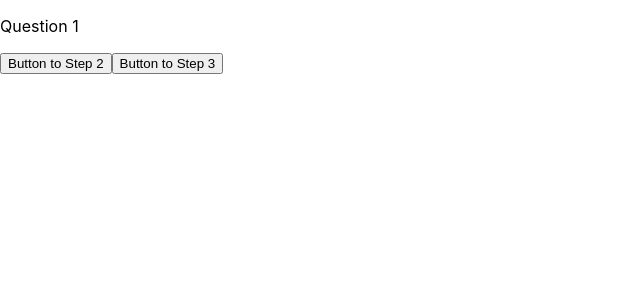
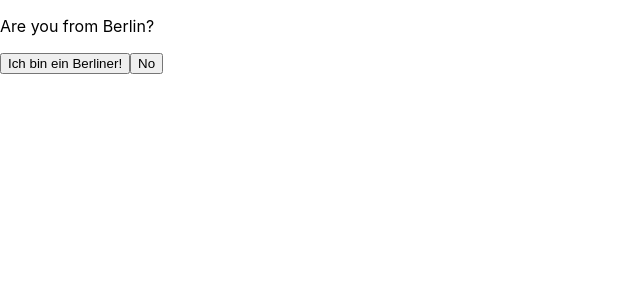
Before and after one commit to hannesreinsch/ticketfinder, a React (Create React App) app: page / in a window 1280 px wide. Shown: the top 300 px of the page, without its empty margins (0-640 px from the left). Built offline with nearby package versions, Linux system fonts and the light colour scheme.

Commit message:
created real db instead of dummy

```diff
--- a/src/components/Container.jsx
+++ b/src/components/Container.jsx
@@ -1,18 +1,50 @@
 import React, { useState } from "react"
 import Step from "./Step"
-import steps from "../constants/steps"
+import { Button } from "./elements"
+import { db, Q_NOTICKET } from "../constants/db"
 
 export default function Container() {
-  const [currStep, setCurrStep] = useState("step1")
+  const [currStep, setCurrStep] = useState(Q_NOTICKET)
+  const [previousChoices, setPreviousChoices] = useState([])
 
   function handleNextStepSelection(nextStep) {
+    if (nextStep === Q_NOTICKET) {
+      setPreviousChoices([])
+    } else {
+      setPreviousChoices((oldState) => [
+        ...oldState,
+        {
+          stepKey: currStep,
+          question: db[currStep].text,
+          choice: db[nextStep].buttonTextToStep,
+        },
+      ])
+    }
     setCurrStep(nextStep)
   }
 
   return (
     <>
+      {previousChoices.length > 0 && (
+        <>
+          <p>Your previous choices</p>
+          {previousChoices.map((prevChoice) => {
+            return (
+              <ol>
+                <li>
+                  <Button
+                    onClick={() => handleNextStepSelection(prevChoice.stepKey)}
+                  >
+                    {prevChoice.question} : {prevChoice.choice}
+                  </Button>
+                </li>
+              </ol>
+            )
+          })}
+        </>
+      )}
       <Step
-        step={steps[currStep]}
+        step={db[currStep]}
         handleNextStepSelection={handleNextStepSelection}
       />
     </>
--- a/src/components/Step.jsx
+++ b/src/components/Step.jsx
@@ -1,21 +1,21 @@
 import React from "react"
 import PropTypes from "prop-types"
 import { Button } from "./elements"
-import steps from "../constants/steps"
+import { db } from "../constants/db"
 
 export default function Step({ step, handleNextStepSelection }) {
-  const { question, choices } = step
   return (
     <>
-      <p>{question}</p>
-      {step.choices.map((choice) => {
-        const correspondingStep = steps[choice]
-        return (
-          <Button onClick={() => handleNextStepSelection(choice)}>
-            {correspondingStep.buttonContent}
-          </Button>
-        )
-      })}
+      <p>{step.text}</p>
+      {step.choices &&
+        step.choices.map((choice) => {
+          const correspondingStep = db[choice]
+          return (
+            <Button onClick={() => handleNextStepSelection(choice)}>
+              {correspondingStep.buttonTextToStep}
+            </Button>
+          )
+        })}
     </>
   )
 }
--- /dev/null
+++ b/src/constants/db.js
@@ -0,0 +1,108 @@
+// constants, to avoid typos between choices (strings in array) & steps (keys in steps)
+const Q_NOTICKET = "noTicketQuestion"
+const Q_DURATION = "duration"
+const Q_STAYFORONEDAY = "stayForOneDay"
+const Q_STAYFORONEWEEK = "stayForOneWeek"
+const Q_STAYFORONEMONTH = "stayForOneMonth"
+const Q_WITHOUTRETURN = "WithoutReturn"
+const Q_WITHRETURN = "withReturn"
+const T_NOTICKET = "noTicket"
+const T_SHORTTRIPTICKET = "shortTripTicket"
+const T_SINGLETICKET = "singleTicket"
+const T_FULLDAYTICKET = "fullDayTicket"
+const T_FOURSHORTTRIPTICKET = "fourShortTripTicket"
+const T_FOURSINGLETICKET = "fourSingleTicket"
+const T_ONEWEEKTICKETWITHBIKE = "OneWeekTicketWithBike"
+const T_ONEWEEKTICKETWITHOUTBIKE = "OneWeekTicketWithoutBike"
+const T_ONEMONTHTICKETTENAM = "OneMonthTicketTenAM"
+const T_ONEMONTHTICKET = "OneMonthTicket"
+
+const db = {
+  [Q_NOTICKET]: {
+    text: "Are you from Berlin?",
+    buttonTextToStep: "Restart",
+    choices: [T_NOTICKET, Q_DURATION],
+  },
+  [Q_DURATION]: {
+    text: "How long will you stay in Berlin?",
+    buttonTextToStep: "No",
+    choices: [Q_STAYFORONEDAY, Q_STAYFORONEWEEK, Q_STAYFORONEMONTH],
+  },
+  [Q_STAYFORONEDAY]: {
+    text: "Do you need a return?",
+    buttonTextToStep: "One day",
+    choices: [Q_WITHRETURN, Q_WITHOUTRETURN],
+  },
+  [Q_STAYFORONEWEEK]: {
+    text: "Do you have a bike on your trip?",
+    buttonTextToStep: "One week",
+    choices: [T_ONEWEEKTICKETWITHBIKE, T_ONEWEEKTICKETWITHOUTBIKE],
+  },
+  [Q_STAYFORONEMONTH]: {
+    text: "Do you want to travel before 10am?",
+    buttonTextToStep: "More than two weeks",
+    choices: [T_ONEMONTHTICKETTENAM, T_ONEMONTHTICKET],
+  },
+  [Q_WITHOUTRETURN]: {
+    text: "Duration of your trip?",
+    buttonTextToStep: "No",
+    choices: [T_SHORTTRIPTICKET, T_SINGLETICKET],
+  },
+  [Q_WITHRETURN]: {
+    text: "Duration of each journey?",
+    buttonTextToStep: "Yes",
+    choices: [T_FOURSHORTTRIPTICKET, T_FOURSINGLETICKET, T_FULLDAYTICKET],
+  },
+  [T_NOTICKET]: {
+    text: "Wat machste dite hier wenn de eh schwarz fährst?;)",
+    buttonTextToStep: "Ich bin ein Berliner!",
+    choices: [Q_NOTICKET],
+  },
+  [T_SHORTTRIPTICKET]: {
+    text: "Short trip ticket",
+    buttonTextToStep: "Less than 20 min",
+    choices: [Q_NOTICKET],
+  },
+  [T_SINGLETICKET]: {
+    text: "Single ticket",
+    buttonTextToStep: "less than 2 hours",
+    choices: [Q_NOTICKET],
+  },
+  [T_FULLDAYTICKET]: {
+    text: "Full day ticket",
+    buttonTextToStep: "more than 2 hours",
+    choices: [Q_NOTICKET],
+  },
+  [T_FOURSHORTTRIPTICKET]: {
+    text: "Four Short Trip ticket",
+    buttonTextToStep: "less than 20 min",
+    choices: [Q_NOTICKET],
+  },
+  [T_FOURSINGLETICKET]: {
+    text: "Four Single Trip ticket",
+    buttonTextToStep: "less than 2 hours",
+    choices: [Q_NOTICKET],
+  },
+  [T_ONEWEEKTICKETWITHBIKE]: {
+    text: "One week ticket with bike",
+    buttonTextToStep: "Yes",
+    choices: [Q_NOTICKET],
+  },
+  [T_ONEWEEKTICKETWITHOUTBIKE]: {
+    text: "One week ticket without bike",
+    buttonTextToStep: "No",
+    choices: [Q_NOTICKET],
+  },
+  [T_ONEMONTHTICKETTENAM]: {
+    text: "One month ticket after 10am",
+    buttonTextToStep: "No",
+    choices: [Q_NOTICKET],
+  },
+  [T_ONEMONTHTICKET]: {
+    text: "One month ticket",
+    buttonTextToStep: "Yes",
+    choices: [Q_NOTICKET],
+  },
+}
+
+export { db, Q_NOTICKET }
--- a/src/constants/steps.js
+++ /dev/null
@@ -1,28 +0,0 @@
-const steps = {
-  step1: {
-    question: "Question 1",
-    choices: ["step2", "step3"],
-  },
-  step2: {
-    question: "Question 2",
-    buttonContent: "Button to Step 2",
-    choices: ["step3", "step4"],
-  },
-  step3: {
-    question: "Question 3",
-    buttonContent: "Button to Step 3",
-    choices: ["step4", "step5"],
-  },
-  step4: {
-    question: "Question 4",
-    buttonContent: "Button to Step 4",
-    choices: ["step6", "step5"],
-  },
-  step5: {
-    question: "Question 5",
-    buttonContent: "Button to Step 5",
-    choices: ["step1", "step1"],
-  },
-}
-
-export default steps
```
Also changed, not shown: 1 other file (tests, documents, lock files or other folders).
